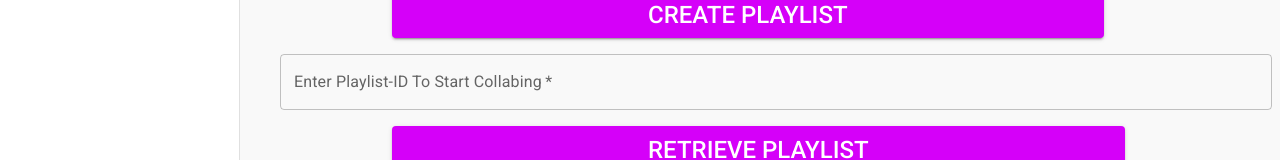
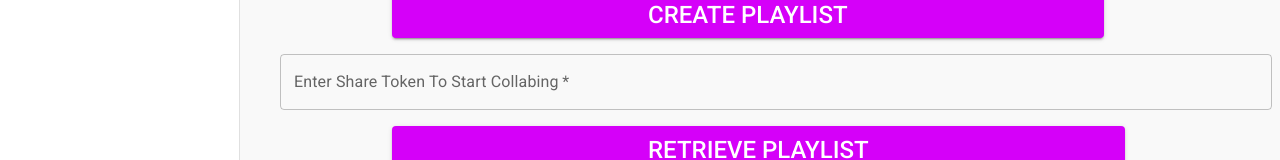
Before and after one commit to BuckingFroncos/spotify, a React (Create React App) app in the folder auto-spot-app/: page /home in a window 1280 px wide. Shown: the part 185-345 px from the top of the page. Built offline with nearby package versions, Linux system fonts and the light colour scheme.

Commit message:
Resolved Wrong URL being fetched

```diff
--- a/auto-spot-app/src/pages/Home.js
+++ b/auto-spot-app/src/pages/Home.js
@@ -148,7 +148,7 @@ export default function Home() {
                 fullWidth={true}
                 variant="outlined"
                 required
-                label="Enter Playlist-ID To Start Collabing"
+                label="Enter Share Token To Start Collabing"
                 onChange={(e) => {
                   setPlaylistID(e.target.value)
                   console.log(e.target.value)
--- a/auto-spot-app/src/pages/Search-Results.js
+++ b/auto-spot-app/src/pages/Search-Results.js
@@ -106,7 +106,7 @@ export default function DisplayResults(){
         const playlist = window.sessionStorage.getItem('playlist-id')
         let token = window.sessionStorage.getItem('token')
         let fetchUrl = ""
-        if(window.sessionStorage.getItem('collabing') === true){
+        if(window.sessionStorage.getItem('collabing') === 'true'){
             let ownertoken = window.sessionStorage.getItem('collabOwnerToken')
             fetchUrl = `/addSong/?token=${token}&owner=${ownertoken}&name=${playlist}&user=${userID}&song=${song}`
         } else{
@@ -130,7 +130,7 @@ export default function DisplayResults(){
         const playlist = window.sessionStorage.getItem('playlist-id')
         let token = window.sessionStorage.getItem('token')
         let url = ""
-        if(window.sessionStorage.getItem('collabing') === true){
+        if(window.sessionStorage.getItem('collabing') === 'true'){
             let ownertoken = window.sessionStorage.getItem('collabOwnerToken')
             url = `/addArtist/?token=${token}&owner=${ownertoken}&name=${playlist}&user=${userID}&artist=${uri}`
         } else{
```
